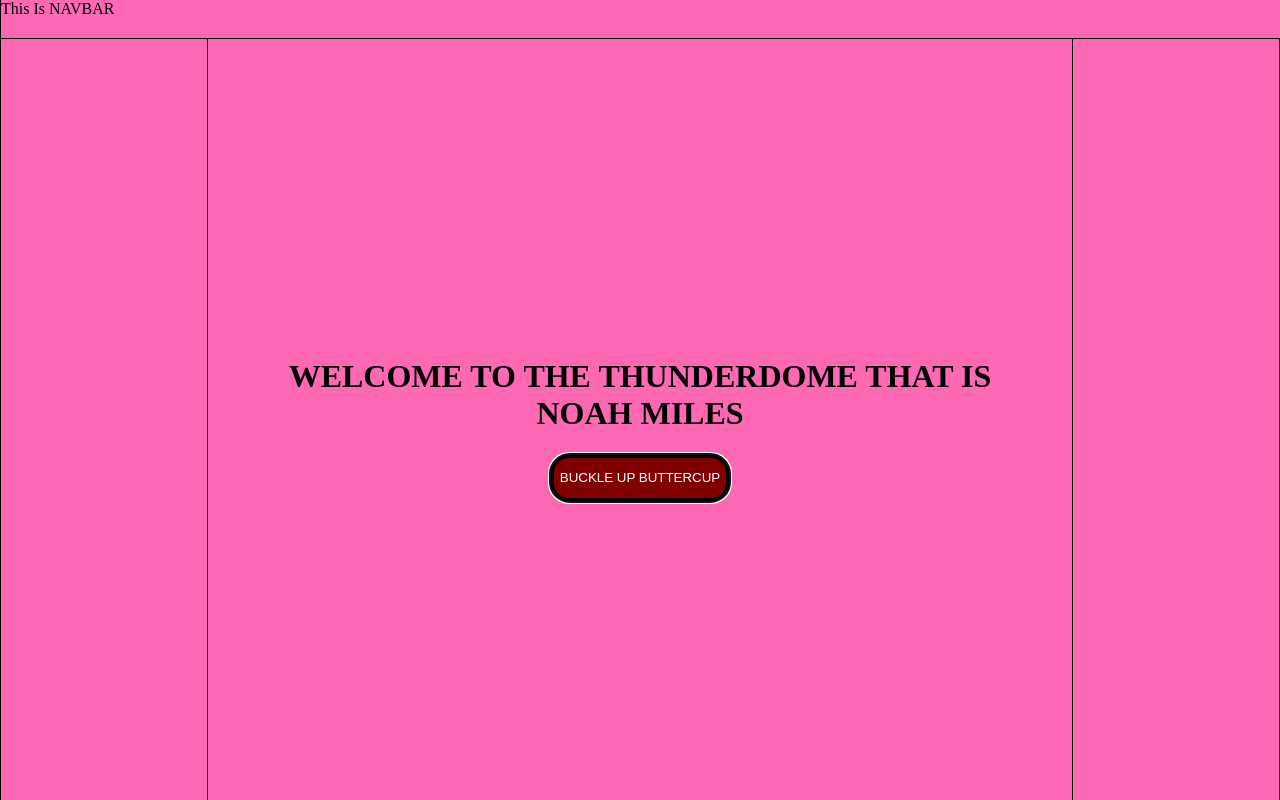
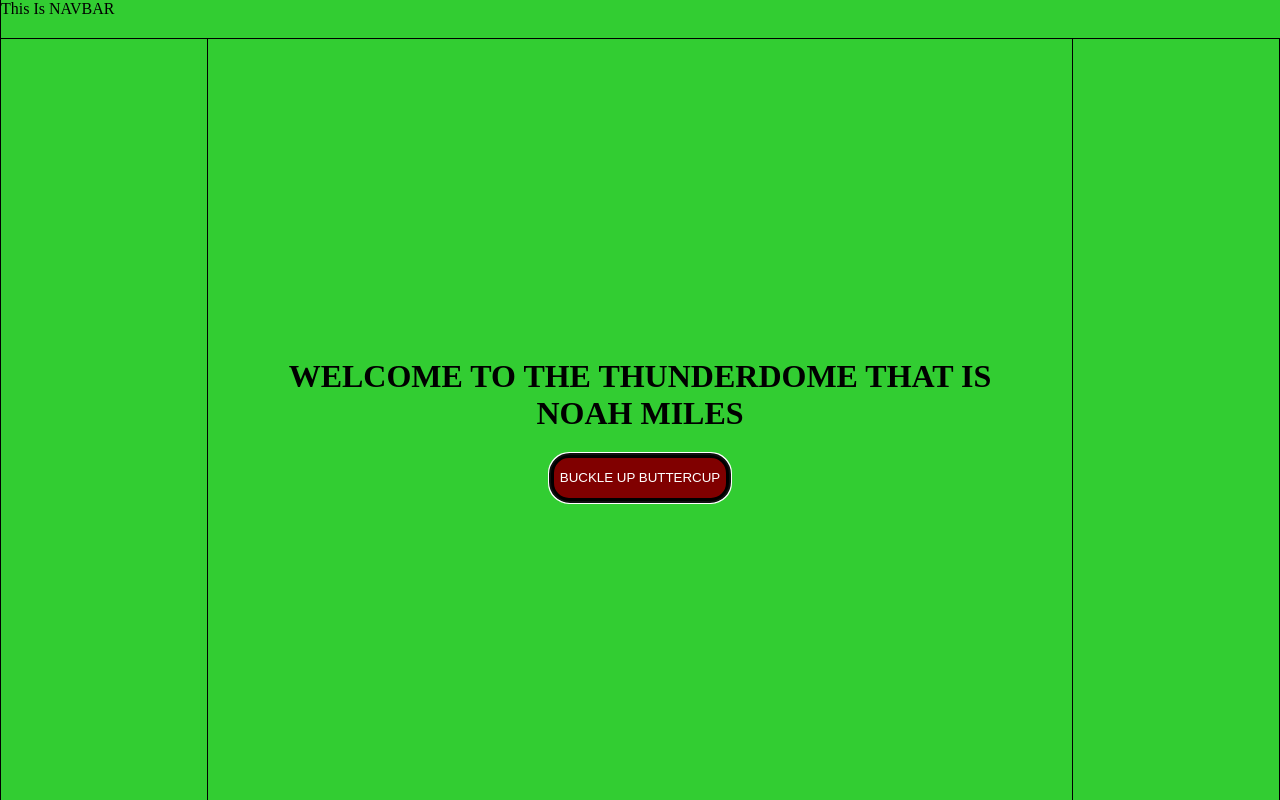
Before and after one commit to noahemiles/noahemiles.github.io, a PHP site: page / in a window 1280 px wide. Run offline with PHP 8.4, Linux system fonts and the light colour scheme.

Commit message:
limegreen

```diff
--- a/styles/style.css
+++ b/styles/style.css
@@ -1,6 +1,6 @@
 html,
 body {
-    background-color: hotpink;
+    background-color: limegreen;
     height: 100%;
     margin: 0;
 }
```
